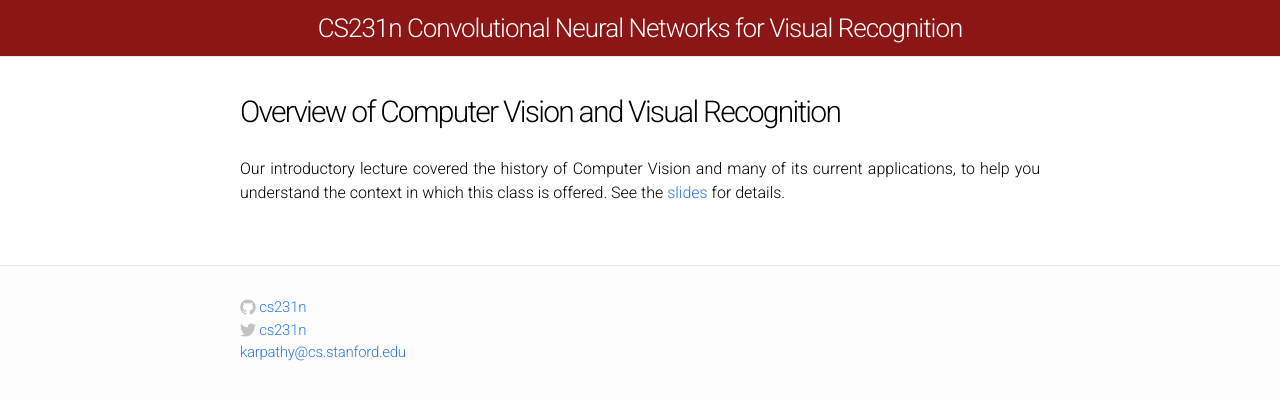
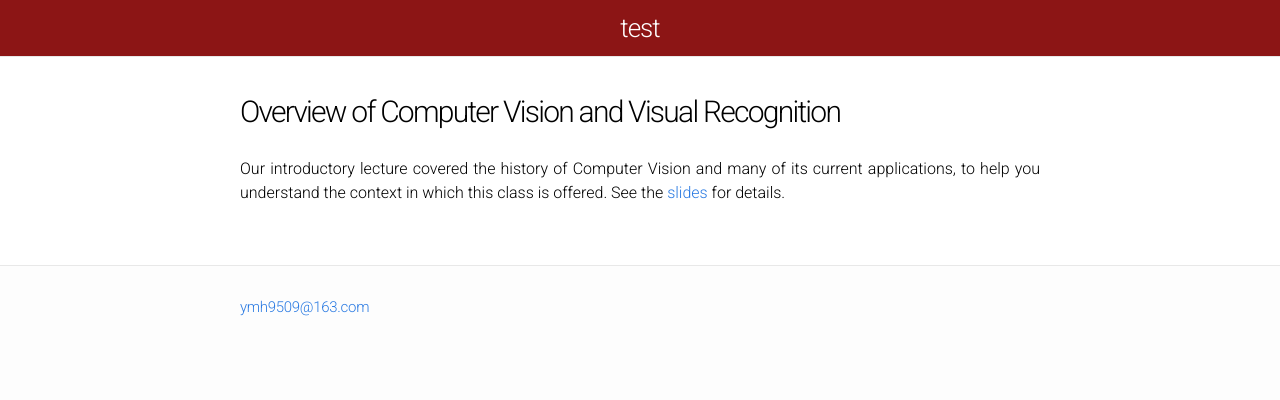
Before and after one commit to sanshuiyang/sanshui, a Jekyll site: the page built from overview.md, in a window 1280 px wide. Shown: the top 400 px of the page. Built offline with Jekyll 4.4.1, drawn with Linux system fonts in a browser that asks for light colours.

Commit message:
md:_cofig.yml file

```diff
--- a/_config.yml
+++ b/_config.yml
@@ -1,11 +1,9 @@
 # Site settings
-title: CS231n Convolutional Neural Networks for Visual Recognition
-email: karpathy@cs.stanford.edu
-description: "Course materials and notes for Stanford class CS231n: Convolutional Neural Networks for Visual Recognition."
+title: test
+email: ymh9509@163.com
+description: ""
 baseurl: ""
-url: "http://cs231n.github.io"
-twitter_username: cs231n
-github_username:  cs231n
+url: "http://sanshui.github.io"
 
 # Build settings
 markdown: kramdown
```
